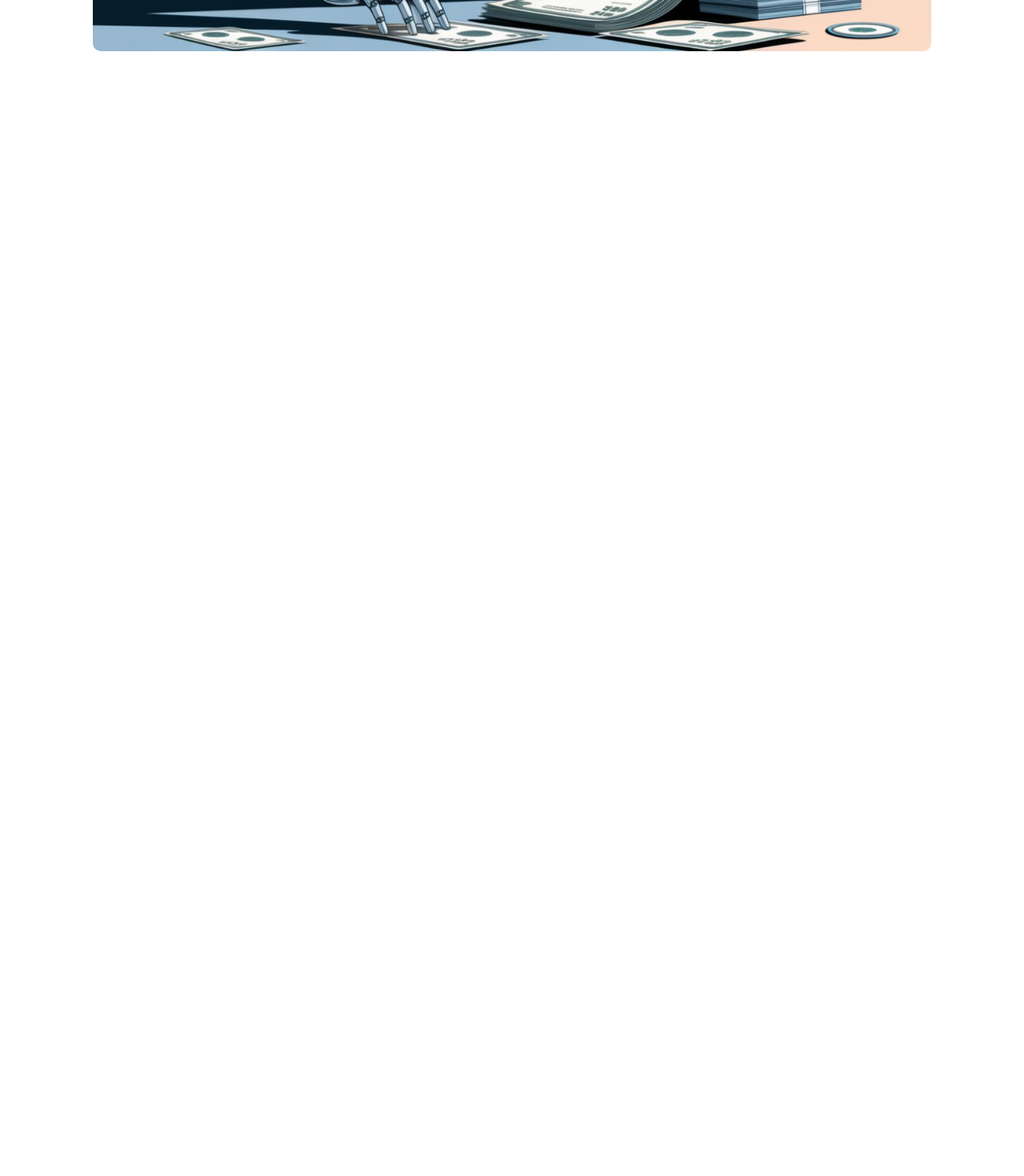
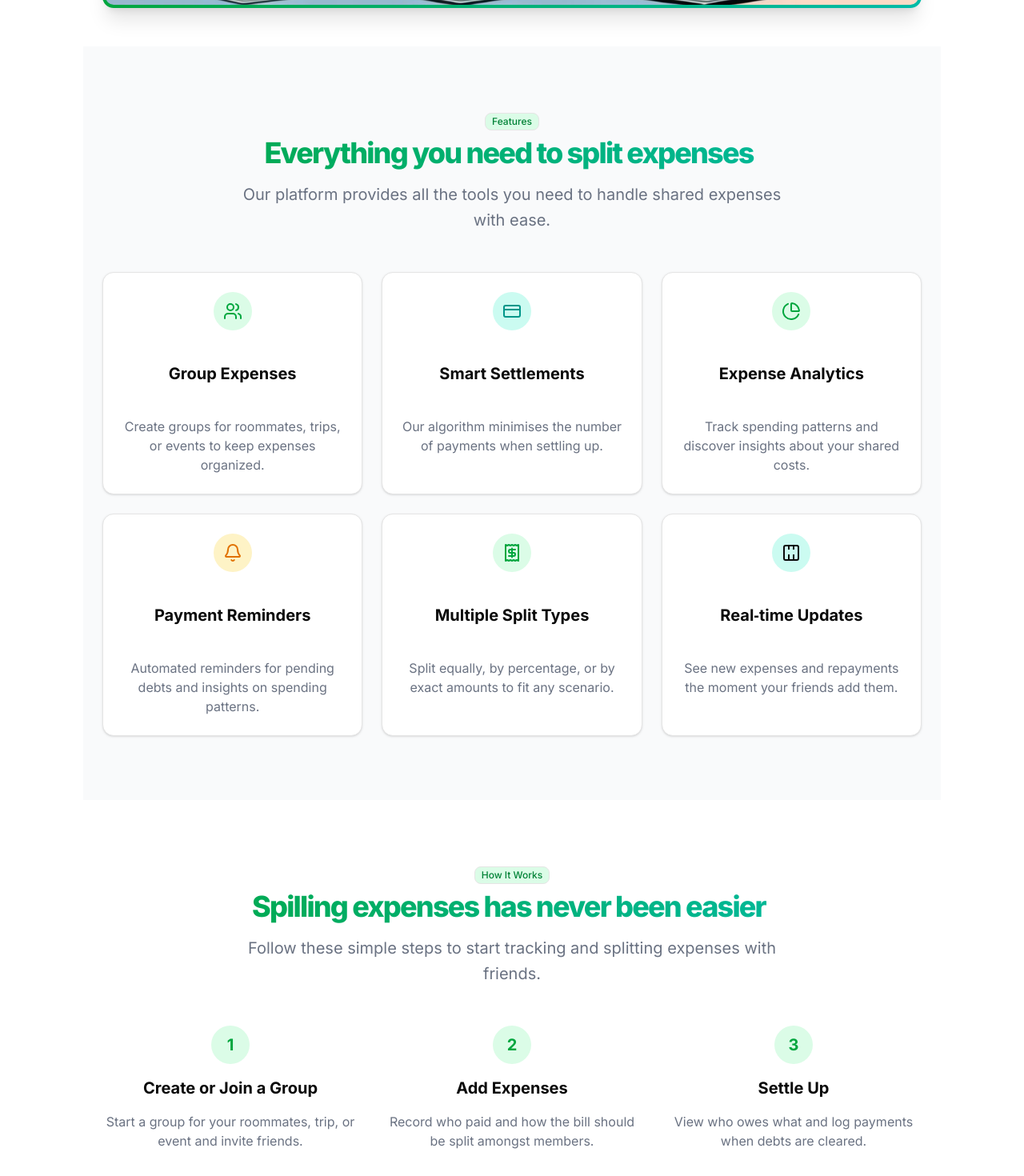
Before and after one commit to Nishant-0203/Mydues, a Next.js app: page / in a window 1280 px wide. Shown: the part 1200-2670 px from the top of the page at 80% size. Before the commit the page ends 1408 px from the top, so only its background shows below. Built offline with nearby package versions, Linux system fonts and the light colour scheme; no server answers.

Commit message:
feat: enhance landing page with features, steps, and testimonials sections

```diff
--- a/app/globals.css
+++ b/app/globals.css
@@ -1,7 +1,7 @@
-@import "tw-animate-css/dist/tw-animate.css";
 @import "tailwindcss";
+@import "tw-animate-css";
 
-/* @import "tw-animate-css"; */
+@custom-variant dark (&:is(.dark *));
 
 @theme inline {
   --color-background: var(--background);
@@ -45,8 +45,6 @@
 
 :root {
   --radius: 0.625rem;
-  --background: oklch(1 0 0);
-  --foreground: oklch(0.145 0 0);
   --card: oklch(1 0 0);
   --card-foreground: oklch(0.145 0 0);
   --popover: oklch(1 0 0);
@@ -76,6 +74,8 @@
   --sidebar-accent-foreground: oklch(0.205 0 0);
   --sidebar-border: oklch(0.922 0 0);
   --sidebar-ring: oklch(0.708 0 0);
+  --background: oklch(1 0 0);
+  --foreground: oklch(0.145 0 0);
 }
 
 .dark {
@@ -121,12 +121,10 @@
   }
 }
 
-@layer utilities {
-  .gradient {
-    @apply bg-gradient-to-r from-green-600 to-teal-500;
-  }
+@utility gradient {
+  @apply bg-gradient-to-r from-green-600 to-teal-500;
+}
 
-  .gradient-title {
-    @apply bg-gradient-to-r from-green-600 to-teal-500 font-extrabold tracking-tighter text-transparent bg-clip-text pb-2 pr-2;
-  }
+@utility gradient-title {
+  @apply gradient font-extrabold tracking-tighter text-transparent bg-clip-text pb-1 pr-2;
 }
--- a/app/page.jsx
+++ b/app/page.jsx
@@ -4,11 +4,17 @@ import Link from "next/link";
 import { ArrowRight } from "lucide-react";
 import Image from "next/image";
 import hero from "@/public/hero.png";
+import { Card } from "@/components/ui/card";
+import { FEATURES } from "@/lib/landing";
+import { STEPS } from "@/lib/landing";
+import { TESTIMONIALS } from "@/lib/landing";
+import { CardContent } from "@/components/ui/card";
+import { Avatar, AvatarFallback, AvatarImage } from "@/components/ui/avatar";
 
 export default function Home() {
   return (
     <div className="flex flex-col pt-16">
-      <section className="mt-20 pb-12 space-y-10 md:space-y-20 px-5">
+      <section className="mt-10 pb-12 space-y-10 md:space-y-20 px-5">
         <div className="container mx-auto px-4 md:px-6 text-center space-y-6">
           <Badge variant="outline" className="bg-green-100 text-green-700">
             Split expenses. Simplify life.
@@ -44,8 +50,8 @@ export default function Home() {
           </div>
         </div>
 
-        <div>
-          <div>
+        <div className="container mx-auto max-w-5xl overflow-hidden rounded-xl shadow-xl">
+          <div className="gradient p-1 aspect-[16/9]">
             <Image
               src={hero}
               alt="Hero"
@@ -57,6 +63,110 @@ export default function Home() {
           </div>
         </div>
       </section>
+      <section id="features" className="bg-gray-50 py-20">
+        <div className="container mx-auto px-4 md:px-6 text-center ">
+          <Badge variant="outline" className=" bg-green-100 text-green-700">
+            Features
+          </Badge>
+          <h2 className="gradient-title mt-2 text-3xl md:text-4xl">
+            Everything you need to split expenses
+          </h2>
+          <p className="mx-auto mt-3 max-w-[700px] text-gray-500 md:text-xl/relaxed">
+            Our platform provides all the tools you need to handle shared expenses with ease.
+          </p>
+          <div className="mx-auto mt-12 grid max-w-5xl gap-6 md:grid-cols-2 lg:grid-cols-3">
+            {FEATURES.map(({ title, Icon, bg, color, description }) => (
+              <Card
+                key={title}
+                className="flex flex-col items-center space-y-4 p-6 text-center"
+              >
+                <div className={`rounded-full p-3 ${bg}`}>
+                  <Icon className={`h-6 w-6 ${color}`} />
+                </div>
+                <h3 className="text-xl font-bold">{title}</h3>
+                <p className="text-gray-500">{description}</p>
+              </Card>
+            ))}
+          </div>
+
+        </div>
+      </section>
+      <section id="how_it_works" className=" py-20">
+        <div className="container mx-auto px-4 md:px-6 text-center ">
+          <Badge variant="outline" className=" bg-green-100 text-green-700">
+            How It Works
+          </Badge>
+          <h2 className="gradient-title mt-2 text-3xl md:text-4xl">
+            Spilling expenses has never been easier
+          </h2>
+          <p className="mx-auto mt-3 max-w-[700px] text-gray-500 md:text-xl/relaxed">
+            Follow these simple steps to start tracking and splitting expenses with friends.
+          </p>
+
+          <div className="mx-auto mt-12 grid max-w-5xl gap-8 lg:grid-cols-3">
+            {STEPS.map(({ description, label, title }) => (
+              <div key={label} className="flex flex-col items-center space-y-4">
+                <div className="flex h-12 w-12 items-center justify-center rounded-full bg-green-100 text-xl font-bold text-green-600">
+                  {label}
+                </div>
+                <h3 className="text-xl font-bold">{title}</h3>
+                <p className="text-gray-500 text-center">{description}</p>
+              </div>
+            ))}
+          </div>
+
+
+        </div>
+      </section>
+
+      <section className="bg-gray-50 py-20">
+        <div className="container mx-auto px-4 md:px-6 text-center ">
+          <Badge variant="outline" className=" bg-green-100 text-green-700">
+            Testimonials
+          </Badge>
+          <h2 className="gradient-title mt-2 text-3xl md:text-4xl">
+            What our users are saying
+          </h2>
+
+          <div className="mx-auto mt-12 grid max-w-5xl gap-6 md:grid-cols-2 lg:grid-cols-3">
+            {TESTIMONIALS.map(({ quote, name, role, image }) => (
+              <Card key={name}>
+                <CardContent className="space-y-4 p-6">
+                  <p className="text-gray-500">{quote}</p>
+
+                  <div className="flex items-center space-x-3">
+                    <Avatar>
+                      <AvatarImage src={image} alt={name} />
+                      <AvatarFallback className="uppercase">{name.charAt(0)}</AvatarFallback>
+                    </Avatar>
+                    <div className="text-left">
+                      <p className="text-sm font-medium">{name}</p>
+                      <p className="text-sm text-muted-foreground">{role}</p>
+                    </div>
+                  </div>
+                </CardContent>
+              </Card>
+            ))}
+          </div>
+        </div>
+      </section>
+
+      <section className="py-20 gradient">
+        <div className="container mx-auto px-4 md:px-6 text-center space-y-6">
+          <h2 className="text-3xl font-extrabold tracking-tight md:text-4xl text-white">
+            Ready to simplify expense sharing?
+          </h2>
+          <p className="mx-auto max-w-[600px] text-green-100 md:text-xl/relaxed">
+            Join thousands of users who have made splitting expenses stress-free.
+          </p>
+          <Button asChild size="lg" className="bg-green-800 hover:opacity-90">
+            <Link href="/dashboard">
+              Get Started
+              <ArrowRight className="ml-2 h-4 w-4" />
+            </Link>
+          </Button>
+        </div>
+      </section>
     </div>
   );
 }
--- /dev/null
+++ b/lib/landing.js
@@ -0,0 +1,109 @@
+import { Bell, CreditCard, PieChart, Receipt, Users } from "lucide-react";
+
+export const FEATURES = [
+  {
+    title: "Group Expenses",
+    Icon: Users,
+    bg: "bg-green-100",
+    color: "text-green-600",
+    description:
+      "Create groups for roommates, trips, or events to keep expenses organized.",
+  },
+  {
+    title: "Smart Settlements",
+    Icon: CreditCard,
+    bg: "bg-teal-100",
+    color: "text-teal-600",
+    description:
+      "Our algorithm minimises the number of payments when settling up.",
+  },
+  {
+    title: "Expense Analytics",
+    Icon: PieChart,
+    bg: "bg-green-100",
+    color: "text-green-600",
+    description:
+      "Track spending patterns and discover insights about your shared costs.",
+  },
+  {
+    title: "Payment Reminders",
+    Icon: Bell,
+    bg: "bg-amber-100",
+    color: "text-amber-600",
+    description:
+      "Automated reminders for pending debts and insights on spending patterns.",
+  },
+  {
+    title: "Multiple Split Types",
+    Icon: Receipt,
+    bg: "bg-green-100",
+    color: "text-green-600",
+    description:
+      "Split equally, by percentage, or by exact amounts to fit any scenario.",
+  },
+  {
+    title: "Real‑time Updates",
+    Icon: () => (
+      /* custom inline icon (no Lucide equivalent) */
+      <svg
+        xmlns="http://www.w3.org/2000/svg"
+        className="h-6 w-6"
+        fill="none"
+        viewBox="0 0 24 24"
+        stroke="currentColor"
+        strokeWidth="2"
+      >
+        <rect width="18" height="18" x="3" y="3" rx="2" />
+        <path d="M9 14v8M15 14v8M9 2v6M15 2v6" />
+      </svg>
+    ),
+    bg: "bg-teal-100",
+    color: "text-teal-600",
+    description:
+      "See new expenses and repayments the moment your friends add them.",
+  },
+];
+
+export const STEPS = [
+  {
+    label: "1",
+    title: "Create or Join a Group",
+    description:
+      "Start a group for your roommates, trip, or event and invite friends.",
+  },
+  {
+    label: "2",
+    title: "Add Expenses",
+    description:
+      "Record who paid and how the bill should be split amongst members.",
+  },
+  {
+    label: "3",
+    title: "Settle Up",
+    description: "View who owes what and log payments when debts are cleared.",
+  },
+];
+
+export const TESTIMONIALS = [
+  {
+    quote:
+      "Ye babu rao ka style hai! With Splitr, I finally stopped getting confused about who paid for what!",
+    name: "Babu Rao",
+    image: "/testimonials/babubhaiya.png",
+    role: "Rental Property Manager",
+  },
+  {
+    quote:
+      "Splitr's calculations are so accurate, they're even better than my scheme to double money in 25 days!",
+    name: "Raju",
+    image: "/testimonials/raju.jpg",
+    role: "Stock Market Expert",
+  },
+  {
+    quote:
+      "If that I have Splitr, Raju wont get away with selling my shoes and coat! I'll add to his debt!",
+    name: "Shyam",
+    image: "/testimonials/shyam.png",
+    role: "Job Searcher",
+  },
+];
```
Lines whose indentation alone changed are shown as unchanged.
